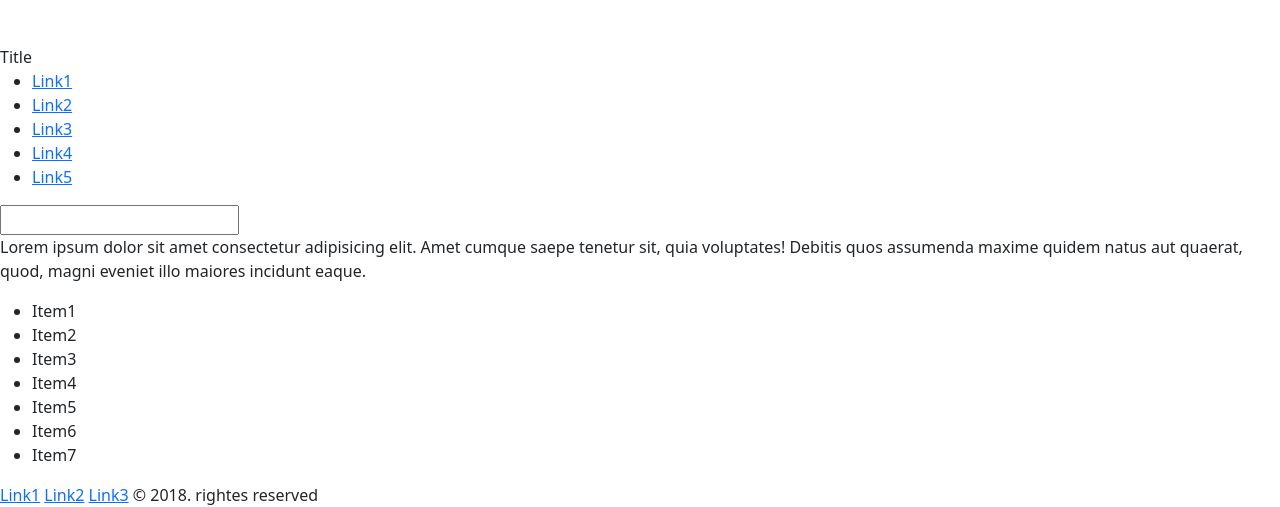
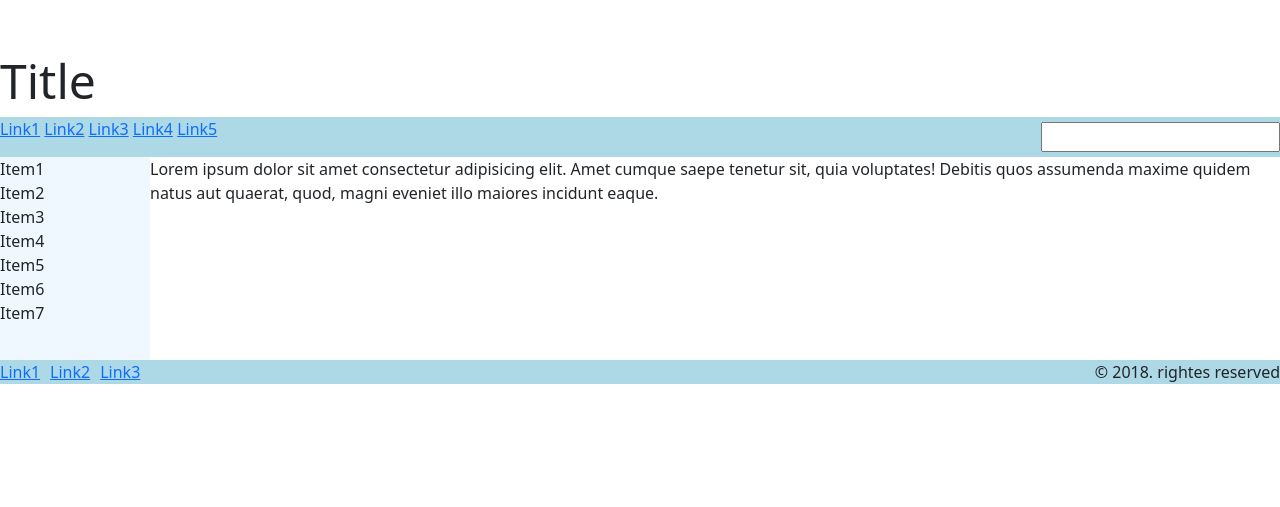
Before and after one commit to Galahaddx/inclass_web_project, a website built with Vite: page src/index.html in a window 1280 px wide. Shown: the part 416-923 px from the top of the page. After the commit the page ends 800 px from the top, so only its background shows below. Built offline with nearby package versions, Linux system fonts and the light colour scheme.

Commit message:
Update main.css

```diff
--- a/src/stylesheets/main.css
+++ b/src/stylesheets/main.css
@@ -1,3 +1,89 @@
 /* Your styles go here */
 @import url("bootstrap/dist/css/bootstrap.min.css");
 @import url("bootstrap-icons/font/bootstrap-icons.css");
+
+html{
+    font-family: Arial, Helvetica, sans-serif;
+    font-size: 16px;
+}
+
+nav ul, aside ul {
+    list-style: none;
+    padding: 0;
+}
+
+nav ul > li {
+    display: inline;
+}
+
+nav, footer {
+    background: lightblue;
+}
+
+aside {
+    background: aliceblue;
+}
+
+header {
+    font-size: 3rem;
+}
+
+body {
+    display: flex;
+    flex-direction: column;
+    height: 100vh;
+}
+
+nav {
+    display: flex;
+    flex-direction: column;
+    align-items: center;
+    justify-content: space-between;
+}
+
+@media all and (min-width: 500px) {
+    nav {
+        flex-direction: row;
+    }
+}
+
+main {
+    display: flex;
+    flex-direction: column;
+    flex: 1 1 0;
+}
+
+@media all and (min-width: 500px) {
+    main {
+        flex-direction: row;
+    }
+}
+
+aside {
+    flex: 0 1 150px;
+    order: -1;
+}
+
+article {
+    flex: 1 1 0;
+}
+
+footer {
+    display: flex;
+    flex-direction: column;
+    align-items: center;
+}
+
+@media all and (min-width: 500px) {
+    footer {
+        flex-direction: row;
+    }
+
+    footer a {
+        padding-right: 10px;
+    }
+
+    footer a:last-of-type {
+        flex-grow: 1;
+    }
+}
```
